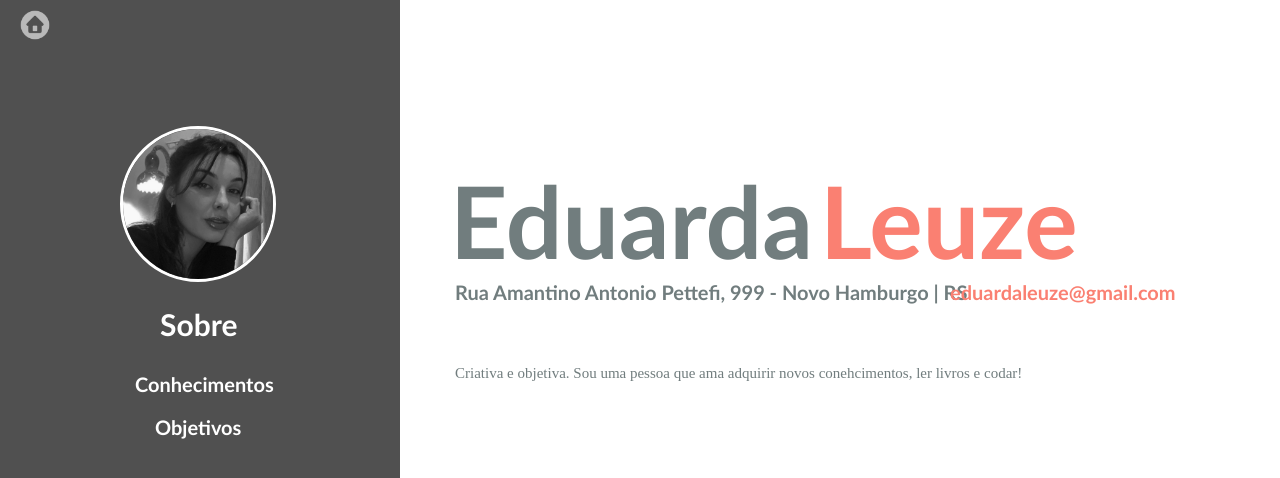
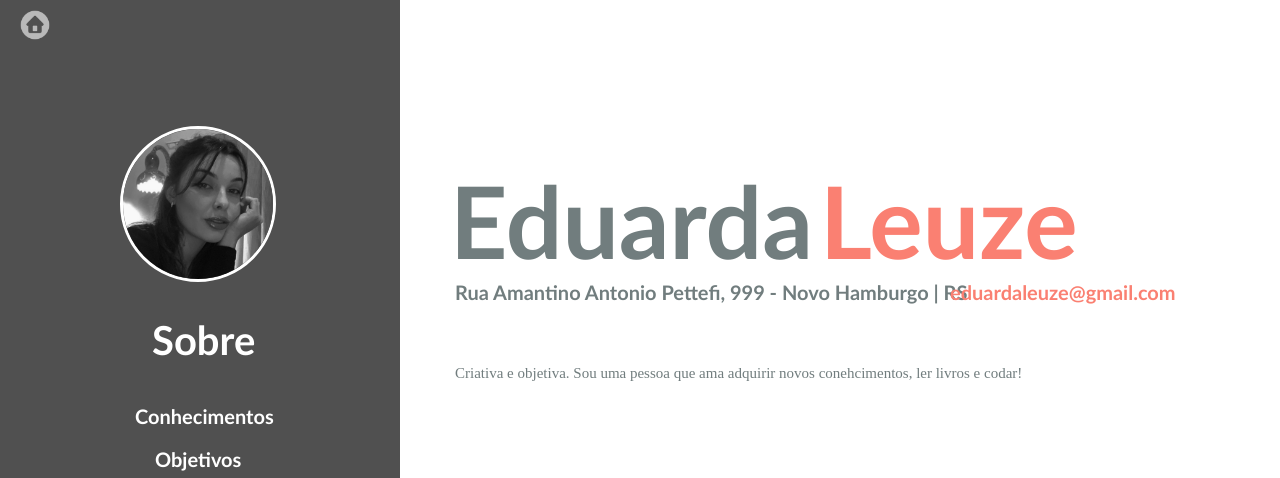
Before and after one commit to Eduardaleuze/03.-PORTF-LIO, a plain HTML site: page index.html in a window 1280 px wide. Shown: the top 478 px of the page. Drawn offline with Linux system fonts and the light colour scheme.

Commit message:
menu finalizado

```diff
--- a/style.css
+++ b/style.css
@@ -55,8 +55,8 @@
     color:white;
     position: relative;
     font-weight: bold;
-    font-size: 30px;
-    left: 160px;
+    font-size: 40px;
+    left: 152px;
 
 }
 
```
